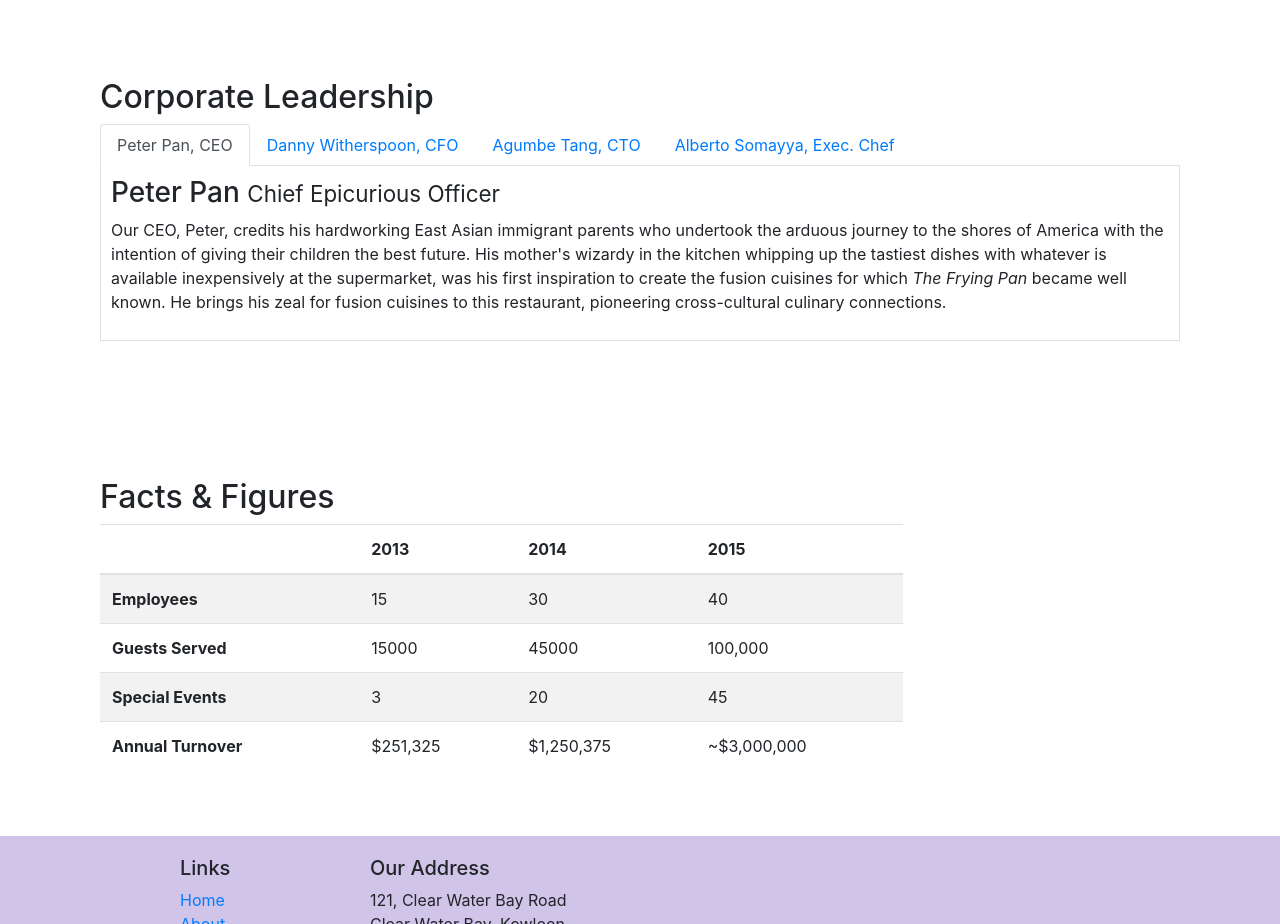
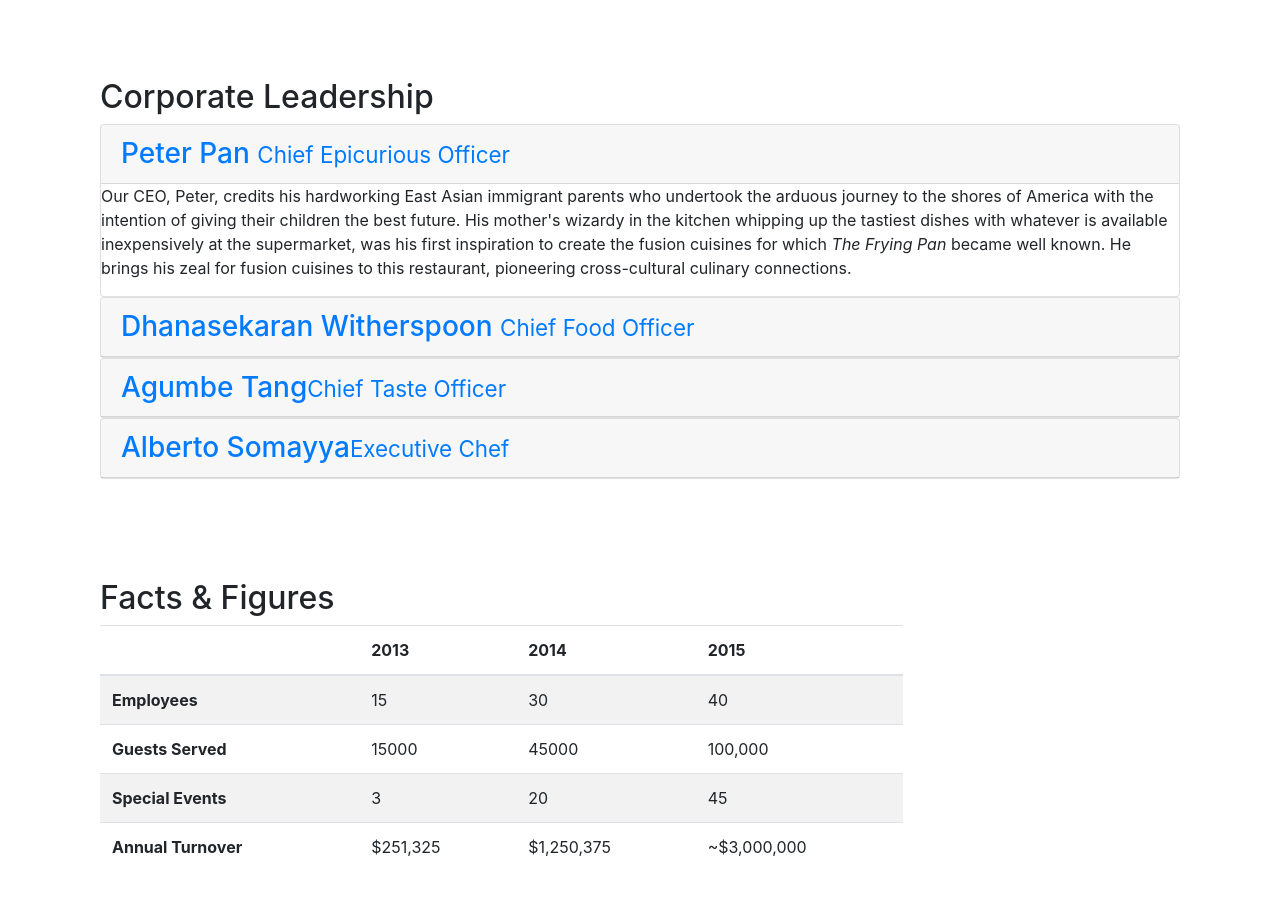
Before and after one commit to Inhugor/confusion, a website: page aboutus.html in a window 1280 px wide. Shown: the part 880-1804 px from the top of the page. Drawn offline with nearby package versions, Linux system fonts and the light colour scheme; files that its build step writes are made by us from their sources.

Commit message:
Accordion

```diff
--- a/aboutus.html
+++ b/aboutus.html
@@ -99,40 +99,57 @@
             <div class="col">
                 <h2>Corporate Leadership</h2>
 
-                <ul class="nav nav-tabs">
-                    <li class="nav-item">
-                        <a class="nav-link active" href="#peter" role="tab" data-toggle="tab">Peter Pan, CEO</a>
-                    </li>
-                    <li class="nav-item">
-                        <a class="nav-link" href="#danny" role="tab" data-toggle="tab">Danny Witherspoon, CFO</a>
-                    </li>
-                    <li class="nav-item">
-                        <a class="nav-link" href="#agumbe" role="tab" data-toggle="tab">Agumbe Tang, CTO</a>
-                    </li>
-                    <li class="nav-item">
-                        <a class="nav-link" href="#alberto" role="tab" data-toggle="tab">Alberto Somayya, Exec. Chef</a>
-                    </li>
-                </ul>
-
-                <div class="tab-content">
-                    <div role="tabpanel" class="tab-pane fade show active" id="peter">
-                        <h3>Peter Pan <small>Chief Epicurious Officer</small></h3>
-                        <p class="hidden-xs-down">Our CEO, Peter, credits his hardworking East Asian immigrant parents who undertook the arduous journey to the shores of America with the intention of giving their children the best future. His mother's wizardy in the kitchen whipping up the tastiest dishes with whatever is available inexpensively at the supermarket, was his first inspiration to create the fusion cuisines for which <em>The Frying Pan</em> became well known. He brings his zeal for fusion cuisines to this restaurant, pioneering cross-cultural culinary connections.</p>
+                <div id="accordion" role = "tablist">
+                    <div class="card">
+                        <div class="card-header" role = "tab" id = "peterhead">
+                            <h3 class="mb-0">
+                                <a data-toggle = "collapse" data-parent="#accordion" href="#peter">Peter Pan <small>Chief Epicurious Officer</small></a>
+                            </h3>
+                        </div>
+                    <div role="tabpanel" class="collapse show" id="peter">
+                        <div class="card-block">
+                            <p class="hidden-xs-down">Our CEO, Peter, credits his hardworking East Asian immigrant parents who undertook the arduous journey to the shores of America with the intention of giving their children the best future. His mother's wizardy in the kitchen whipping up the tastiest dishes with whatever is available inexpensively at the supermarket, was his first inspiration to create the fusion cuisines for which <em>The Frying Pan</em> became well known. He brings his zeal for fusion cuisines to this restaurant, pioneering cross-cultural culinary connections.</p>
+                        </div>
+                    </div>
                     </div>
 
-                    <div role="tabpanel" class="tab-pane fade" id="danny">
-                        <h3>Dhanasekaran Witherspoon <small>Chief Food Officer</small></h3>
-                        <p class="hidden-xs-down">Our CFO, Danny, as he is affectionately referred to by his colleagues, comes from a long established family tradition in farming and produce. His experiences growing up on a farm in the Australian outback gave him great appreciation for varieties of food sources. As he puts it in his own words, <em>Everything that runs, wins, and everything that stays, pays!</em></p>
+                    <div class="card">
+                        <div class="card-header" role = "tab" id = "dannyhead">
+                            <h3 class="mb-0">
+                                <a class="collapsed" data-toggle = "collapse" data-parent="#accordion" href="#danny">Dhanasekaran Witherspoon <small>Chief Food Officer</small></a>
+                            </h3>
+                        </div>
+                    <div role="tabpanel" class="collapse" id="danny">
+                        <div class="card-block">
+                            <p class="hidden-xs-down">Our CFO, Danny, as he is affectionately referred to by his colleagues, comes from a long established family tradition in farming and produce. His experiences growing up on a farm in the Australian outback gave him great appreciation for varieties of food sources. As he puts it in his own words, <em>Everything that runs, wins, and everything that stays, pays!</em></p>
+                        </div>
+                    </div>
                     </div>
 
-                    <div role="tabpanel" class="tab-pane fade" id="agumbe">
-                        <h3>Agumbe Tang <small>Chief Taste Officer</small></h3>
-                        <p class="hidden-xs-down">Blessed with the most discerning gustatory sense, Agumbe, our CTO, personally ensures that every dish that we serve meets his exacting tastes. Our chefs dread the tongue lashing that ensues if their dish does not meet his exacting standards. He lives by his motto, <em>You click only if you survive my lick.</em></p>
+                    <div class="card">
+                        <div class="card-header" role = "tab" id = "agumbehead">
+                            <h3 class="mb-0">
+                                <a class="collapsed" data-toggle = "collapse" data-parent="#accordion" href="#agumbe">Agumbe Tang<small>Chief Taste Officer</small></a>
+                            </h3>
+                        </div>
+                    <div role="tabpanel" class="collapse" id="agumbe">
+                        <div class="card-block">
+                            <p class="hidden-xs-down">Blessed with the most discerning gustatory sense, Agumbe, our CTO, personally ensures that every dish that we serve meets his exacting tastes. Our chefs dread the tongue lashing that ensues if their dish does not meet his exacting standards. He lives by his motto, <em>You click only if you survive my lick.</em></p>
+                        </div>
+                    </div>
                     </div>
 
-                    <div role="tabpanel" class="tab-pane fade" id="alberto">
-                        <h3>Alberto Somayya <small>Executive Chef</small></h3>
-                        <p class="hidden-xs-down">Award winning three-star Michelin chef with wide International experience having worked closely with whos-who in the culinary world, he specializes in creating mouthwatering Indo-Italian fusion experiences. He says, <em>Put together the cuisines from the two craziest cultures, and you get a winning hit! Amma Mia!</em></p>
+                    <div class="card">
+                        <div class="card-header" role = "tab" id = "albertohead">
+                            <h3 class="mb-0">
+                                <a class="collapsed" data-toggle = "collapse" data-parent="#accordion" href="#alberto">Alberto Somayya<small>Executive Chef</small></a>
+                            </h3>
+                        </div>
+                    <div role="tabpanel" class="collapse" id="alberto">
+                        <div class="card-block">
+                            <p class="hidden-xs-down">Award winning three-star Michelin chef with wide International experience having worked closely with whos-who in the culinary world, he specializes in creating mouthwatering Indo-Italian fusion experiences. He says, <em>Put together the cuisines from the two craziest cultures, and you get a winning hit! Amma Mia!</em></p>
+                        </div>
+                    </div>
                     </div>
                 </div>
             </div>
```
